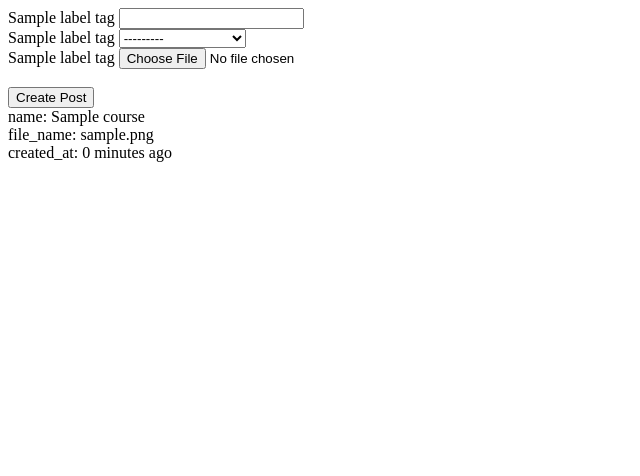
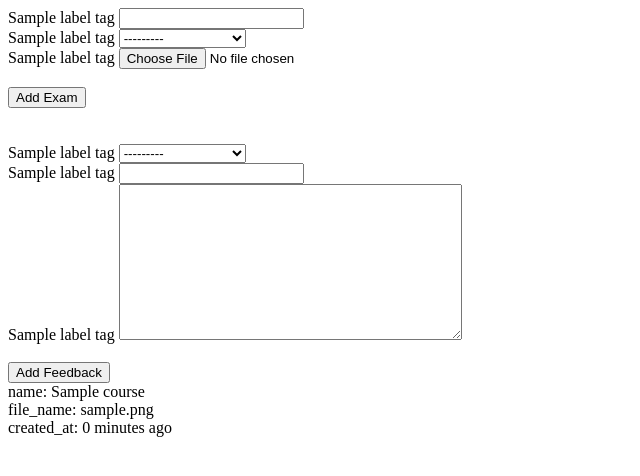
Before and after one commit to hackerfrommars/dj_sdude, a Django app: template templates/course/index.html in a window 1280 px wide. Shown: the top 476 px of the page, without its empty margins (0-640 px from the left). Run offline with Django 3.2, Linux system fonts and the light colour scheme; tables that the repository leaves empty hold one stand-in row (values such as "Sample post"); the template is opened without the code that fills it: values that come from a table or form of the project are taken from there, most other values are stand-ins (such as "Sample title", 1, 10 or a date in 2020); some libraries are stand-ins or nearby versions.

Commit message:
Auto stash before merge of "yerbolat" and "origin/master"

```diff
--- a/courses/forms.py
+++ b/courses/forms.py
@@ -6,3 +6,9 @@ class ExamForm(forms.ModelForm):
     class Meta:
         model = Exam
         fields = ('exam_type', 'professor', 'file')
+
+
+class FeedbackForm(forms.ModelForm):
+    class Meta:
+        model = Feedback
+        fields = ('professor', 'grade', 'content')
--- a/courses/models.py
+++ b/courses/models.py
@@ -29,17 +29,12 @@ class Exam(models.Model):
 
 
 class Feedback(models.Model):
-    # grades = {
-    #     "A" : 1,
-    #     "A-" : 2,
-    #     ""
-    # }
     content = models.TextField()
     created_at = models.DateTimeField(auto_now_add=True)
     course = models.ForeignKey(Course)
     professor = models.ForeignKey(Professor, null=True)
     created_by = models.ForeignKey(User, null=False)
-    # grade = "A" "A-" "B" "B+ etc"
+    grade = models.CharField(max_length=3)
 
     def __str__(self):
         return self.course.name
--- a/templates/course/index.html
+++ b/templates/course/index.html
@@ -17,8 +17,26 @@
                 {{ field }}<br>
         {% endfor %}
         <br>
-        <input type="submit" name="submit" value="Create Post">
+        <input type="submit" name="action" value="Add Exam">
 </form>
+
+<br>
+<br>
+
+<form id="post_form" method="post" action="/courses/{{ course_id }}/">
+        {%  csrf_token  %}
+        {%  for hidden in feedback_form.hidden_fields %}
+                {{ hidden }}
+        {%  endfor %}
+        {%  for field in feedback_form.visible_fields %}
+                {{ field.errors }}
+                {{ label_tag }}
+                {{ field }}<br>
+        {% endfor %}
+        <br>
+        <input type="submit" name="action" value="Add Feedback">
+</form>
+
 
 {% for exam in exam_list %}
     <div>
@@ -28,5 +46,13 @@
         <br>
     </div>
 {% endfor %}
+
+{#{% for feedback in feedback_list %}#}
+{#    <div>#}
+{#        content: {{ feedback.content }}#}
+{#        professor: {{ feedback.professor.name }}#}
+{#        time: {{ feedback.created_at | timesince }}#}
+{#    </div>#}
+{#{% endfor %}#}
 </body>
 </html>
```
Also changed, not shown: courses/admin.py (+9 -1 lines), courses/views.py (+20 -5 lines), accounts/migrations/0001_initial.py (deleted), accounts/migrations/0002_delete_customuser.py (deleted), accounts/migrations/0003_profile.py (deleted), accounts/migrations/__init__.py (deleted), 1 other file.
